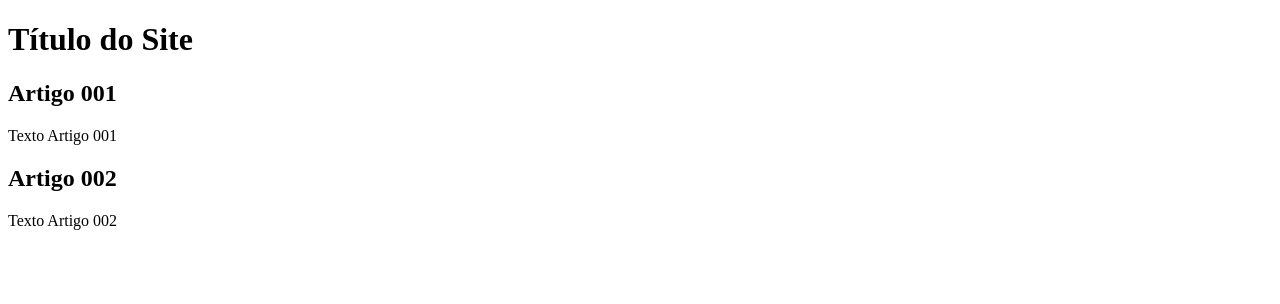
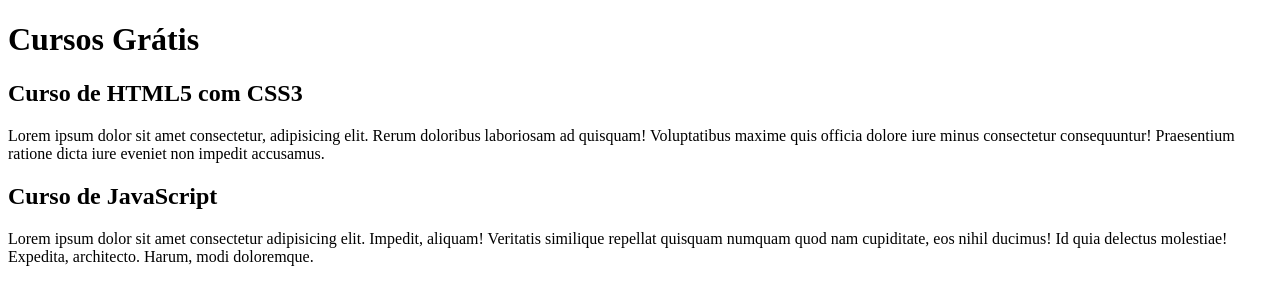
Before and after one commit to dantefleschpereira/projeto-site, a plain HTML site: page index.html in a window 1280 px wide. Drawn offline with Linux system fonts and the light colour scheme.

Commit message:
Update index.html

```diff
--- a/index.html
+++ b/index.html
@@ -9,15 +9,21 @@
 <body>
     <main>
         <header>
-            <h1>Título do Site</h1>
+            <h1>Cursos Grátis</h1>
         </header>
         <article>
-            <h2>Artigo 001</h2>
-            <p>Texto Artigo 001</p>
+            <h2>Curso de HTML5 com CSS3</h2>
+            <p>Lorem ipsum dolor sit amet consectetur, adipisicing elit.
+                Rerum doloribus laboriosam ad quisquam!
+                Voluptatibus maxime quis officia dolore iure minus consectetur consequuntur!
+                Praesentium ratione dicta iure eveniet non impedit accusamus.</p>
         </article>
         <article>
-            <h2>Artigo 002</h2>
-            <p>Texto Artigo 002</p>
+            <h2>Curso de JavaScript</h2>
+            <p>Lorem ipsum dolor sit amet consectetur adipisicing elit.
+                Impedit, aliquam! Veritatis similique repellat quisquam numquam quod nam cupiditate,
+                eos nihil ducimus! Id quia delectus molestiae!
+                Expedita, architecto. Harum, modi doloremque.</p>
         </article>
     </main>
 </body>
```
